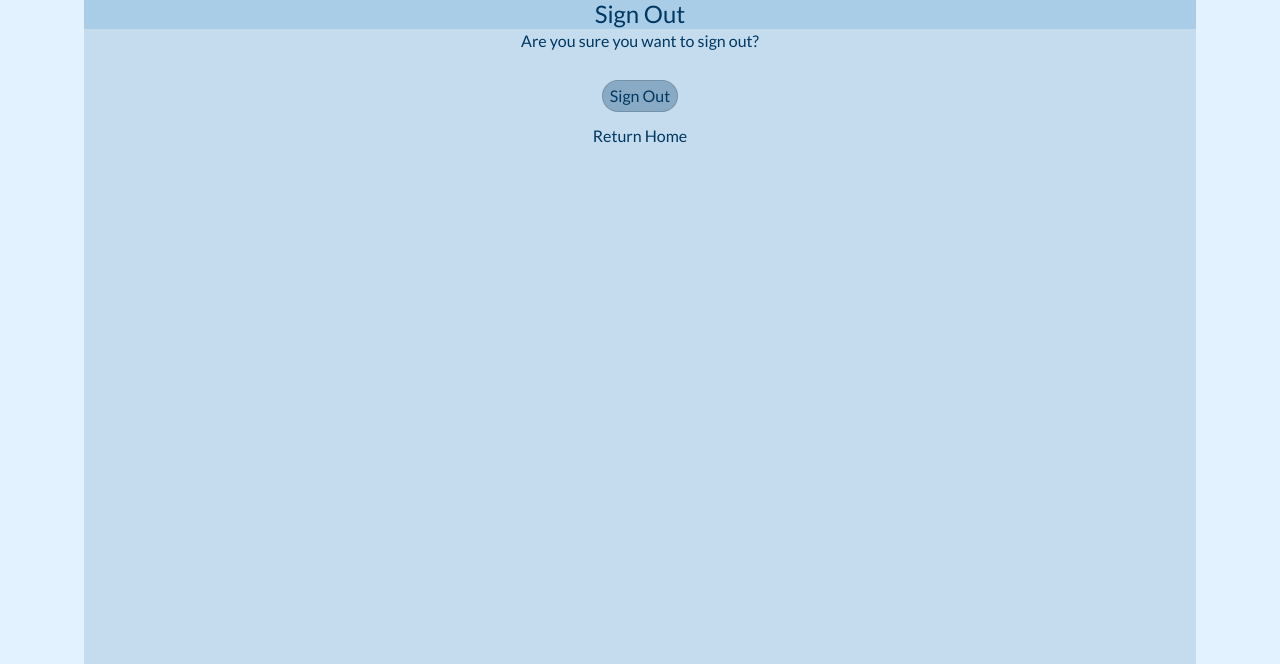
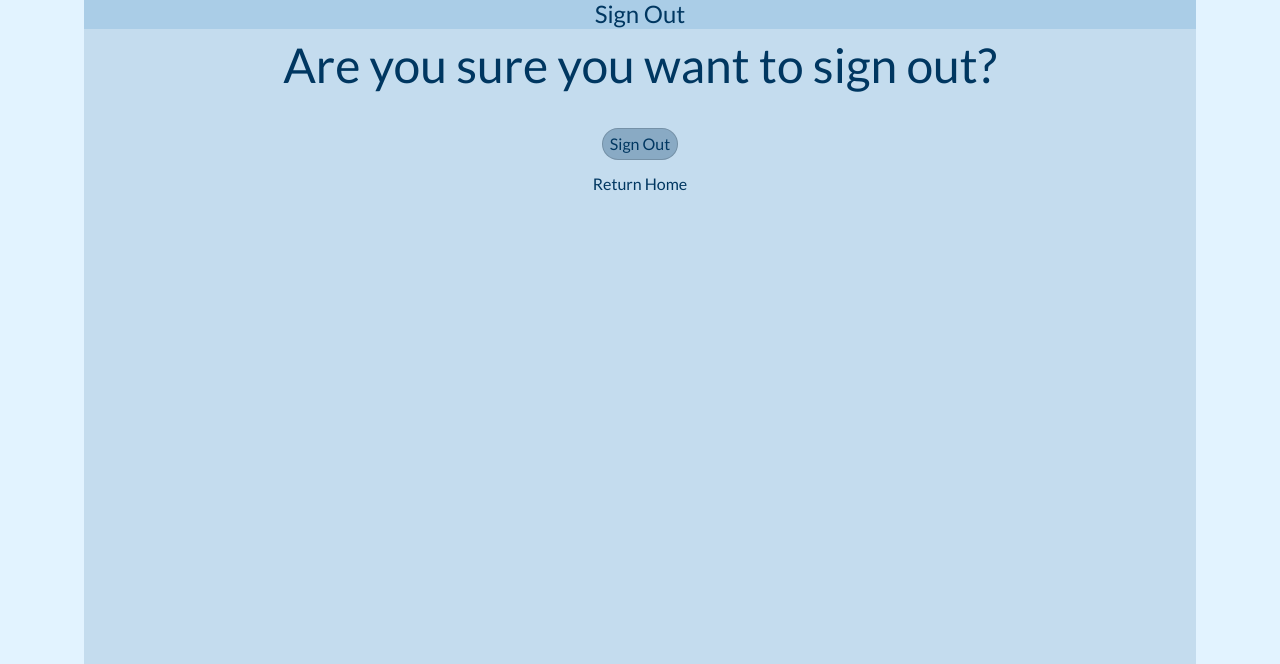
Before and after one commit to Stephen-J-Whitaker/music-aid, a Django app: page /accounts/logout/ in a window 1280 px wide. Shown: the part 90-754 px from the top of the page. Run offline with Django 3.2, Linux system fonts and the light colour scheme; the visitor is signed in with stand-in values (Sample User, id 1); some libraries are stand-ins or nearby versions; some web fonts are replaced.

Commit message:
FEAT: Update confirmation text styles

```diff
--- a/static/css/style.css
+++ b/static/css/style.css
@@ -435,6 +435,11 @@ ul {
     box-shadow: 0px 0px 20px 1px rgb(1, 63, 110);
 }
 
+.confirm-sign-out,
+.confirm-delete {
+    font-size: 3rem;
+}
+
 /* Add media query for medium width screens */
 @media screen and (min-width: 768px) {
 
--- a/templates/account/logout.html
+++ b/templates/account/logout.html
@@ -9,7 +9,7 @@
 {% block content %}
   <h2>{% trans "Sign Out" %}</h2>
 
-  <p>{% trans 'Are you sure you want to sign out?' %}</p>
+  <p class="confirm-sign-out">{% trans 'Are you sure you want to sign out?' %}</p>
 
   <form method="post" action="{% url 'account_logout' %}">
     {% csrf_token %}
--- a/templates/setlist_confirm_delete.html
+++ b/templates/setlist_confirm_delete.html
@@ -9,7 +9,7 @@
     <div>
         <form method="post">
             {% csrf_token %}
-            <p>Are you sure you want to delete "{{ object }}"?</p>
+            <p class="confirm-delete"><br><br>Are you sure you want to delete "{{ object }}"?</p>
             {{ form }}
             <div class="button-container">
                 <button type="submit" class="button">Delete Setlist</button>
--- a/templates/song_confirm_delete.html
+++ b/templates/song_confirm_delete.html
@@ -9,7 +9,7 @@
     <div>
         <form method="post">
             {% csrf_token %}
-            <p>Are you sure you want to delete "{{ object }}"?</p>
+            <p class="confirm-delete"><br><br>Are you sure you want to delete "{{ object }}"?</p>
             {{ form }}
             <div class="button-container">
                 <button type="submit" class="button">Delete Song</button>
```
